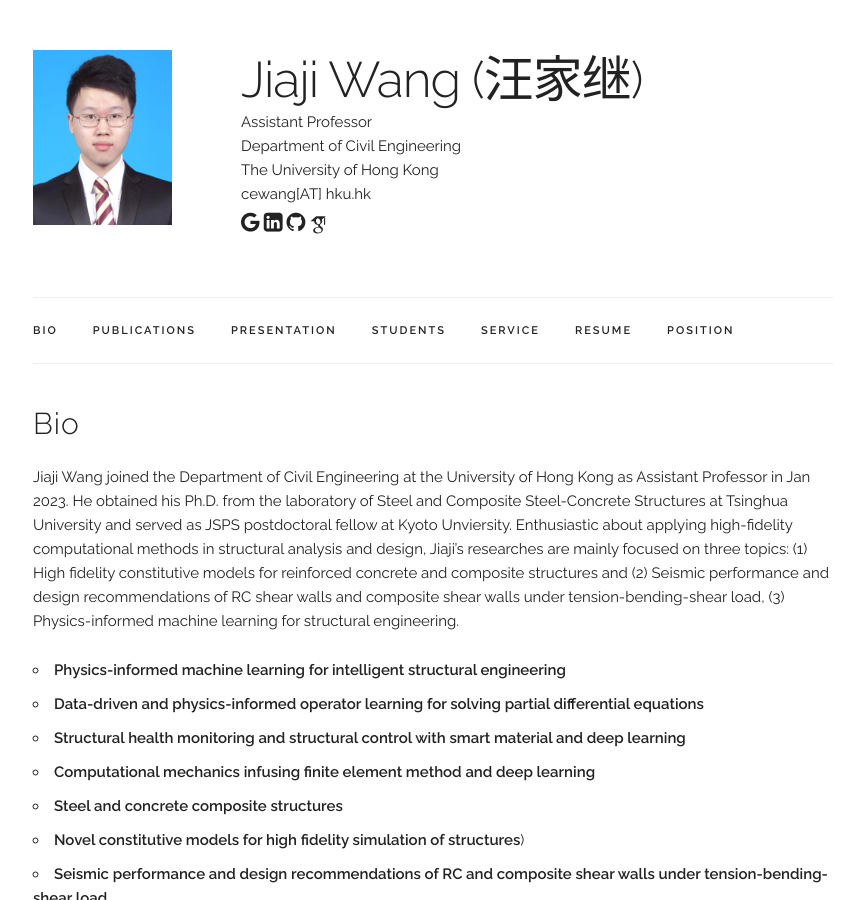
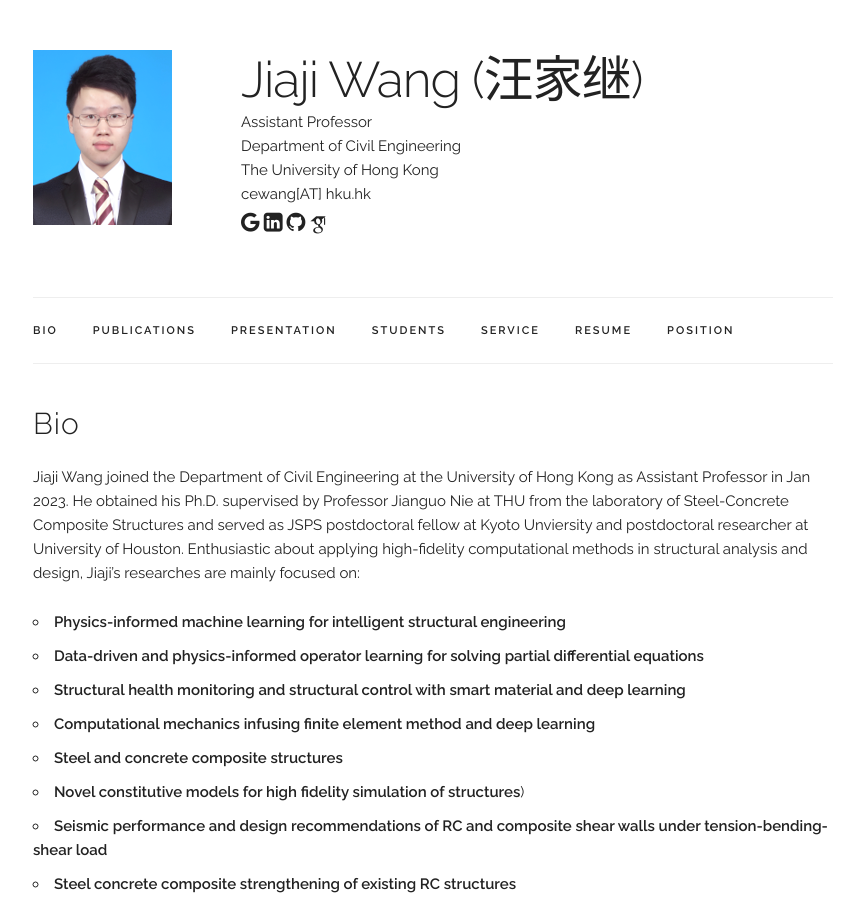
Before and after one commit to wangjiajiTHU/jiajiwang.github.io, a Jekyll site: the page built from index.html, in a window 1280 px wide and 900 px high. Shown: the whole window, without its empty margins (207-1071 px from the left). Built offline with Jekyll 4.4.1, drawn with Linux system fonts in a browser that asks for light colours; some web fonts are replaced.

Commit message:
Update index.html

```diff
--- a/index.html
+++ b/index.html
@@ -6,9 +6,8 @@ title: Home
 <div class="docs-section" id="bio">
   <h4>Bio</h4>
   <p>
-  Jiaji Wang joined the Department of Civil Engineering at the University of Hong Kong as Assistant Professor in Jan 2023. He obtained his Ph.D. from the laboratory of Steel and Composite Steel-Concrete Structures at Tsinghua University and served as JSPS postdoctoral fellow at Kyoto Unviersity. </a>
-  Enthusiastic about applying high-fidelity computational methods in structural analysis and design, Jiaji’s researches are mainly focused on three topics: (1) High fidelity constitutive models for reinforced concrete and composite structures and </a>
-  (2) Seismic performance and design recommendations of RC shear walls and composite shear walls under tension-bending-shear load, (3) Physics-informed machine learning for structural engineering.
+  Jiaji Wang joined the Department of Civil Engineering at the University of Hong Kong as Assistant Professor in Jan 2023. He obtained his Ph.D. supervised by Professor Jianguo Nie at THU from the laboratory of Steel-Concrete Composite Structures and served as JSPS postdoctoral fellow at Kyoto Unviersity and postdoctoral researcher at University of Houston. </a>
+  Enthusiastic about applying high-fidelity computational methods in structural analysis and design, Jiaji’s researches are mainly focused on:
 
     <ul>
       <li><b>Physics-informed machine learning for intelligent structural engineering</b></a></li>
```
